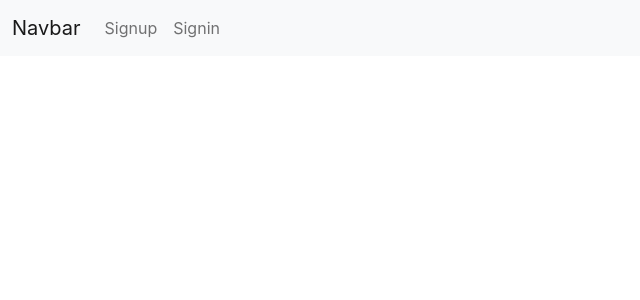
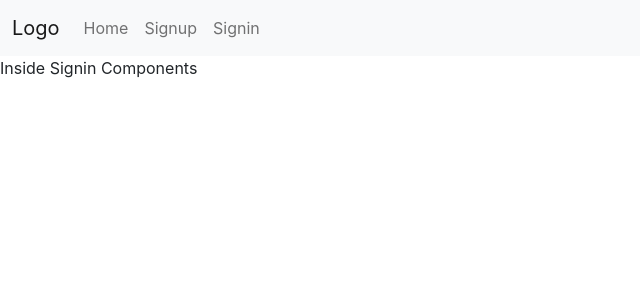
Before and after one commit to hassan883/Restaurant-Project-Main-Stream, a React (Create React App) app in the folder client/: page /signin in a window 1280 px wide. Shown: the top 300 px of the page, without its empty margins (0-640 px from the left). Built offline with nearby package versions, Linux system fonts and the light colour scheme.

Commit message:
routes set 5tuts added

```diff
--- a/client/src/components/App.js
+++ b/client/src/components/App.js
@@ -1,8 +1,27 @@
 import React from 'react';
-import {BrowserRouter} from 'react-router-dom';
+import { BrowserRouter, Routes, Route, } from 'react-router-dom';
 import Header from './Header';
+import Home from './Home';
+import Signup from './Signup';
+import Signin from './Signin';
+import NotFound from './NotFound';
+
+
+
 const App = () => (<BrowserRouter>
-<Header></Header>
+    <Header></Header>
+
+    <main>
+
+        <Routes>
+            <Route path='/' element={<Home/>} />
+            <Route path='/signup' element={<Signup/>} />
+            <Route path='/signin' element={<Signin/>} />
+            <Route element={<NotFound/>} />
+
+        </Routes>
+
+    </main>
 </BrowserRouter>
 );
 
--- a/client/src/components/Header.js
+++ b/client/src/components/Header.js
@@ -5,17 +5,20 @@ const Header = () => {
     const showNavigation = () => (
         <nav className="navbar navbar-expand-lg bg-light">
             <div className="container-fluid">
-                <Link className="navbar-brand" to="#">Navbar</Link>
+                <Link className="navbar-brand" to="/">Logo</Link>
                 <button className="navbar-toggler" type="button" data-bs-toggle="collapse" data-bs-target="#navbarTogglerDemo02" aria-controls="navbarTogglerDemo02" aria-expanded="false" aria-label="Toggle navigation">
                     <span className="navbar-toggler-icon"></span>
                 </button>
                 <div className="collapse navbar-collapse" id="navbarTogglerDemo02">
                     <ul className="navbar-nav ml-auto mb-2 mb-lg-0">
-                        <li className="nav-item">
-                            <Link className="nav-link" aria-current="page" to="#">Signup</Link>
+                    <li className="nav-item">
+                            <Link className="nav-link" aria-current="page" to="/">Home</Link>
                         </li>
                         <li className="nav-item">
-                            <Link className="nav-link" to="#">Signin</Link>
+                            <Link className="nav-link" aria-current="page" to="/signup">Signup</Link>
+                        </li>
+                        <li className="nav-item">
+                            <Link className="nav-link" to="/signin">Signin</Link>
                         </li>
                     </ul>
                 </div>
--- /dev/null
+++ b/client/src/components/Home.js
@@ -0,0 +1,9 @@
+import React from 'react';
+
+const Home = ()=> {
+    return (
+        <p>Inside Home Components</p>
+        );
+}
+
+export default Home;
--- /dev/null
+++ b/client/src/components/NotFound.js
@@ -0,0 +1,9 @@
+import React from 'react';
+
+const NotFound = ()=> {
+    return (
+        <p>Inside NotFound Components</p>
+        );
+}
+
+export default NotFound;
--- /dev/null
+++ b/client/src/components/Signin.js
@@ -0,0 +1,9 @@
+import React from 'react';
+
+const Signin = ()=> {
+    return (
+        <p>Inside Signin Components</p>
+        );
+}
+
+export default Signin;
--- /dev/null
+++ b/client/src/components/Signup.js
@@ -0,0 +1,9 @@
+import React from 'react';
+
+const Signup = ()=> {
+    return (
+        <p>Inside Signup Components</p>
+        );
+}
+
+export default Signup;
```
